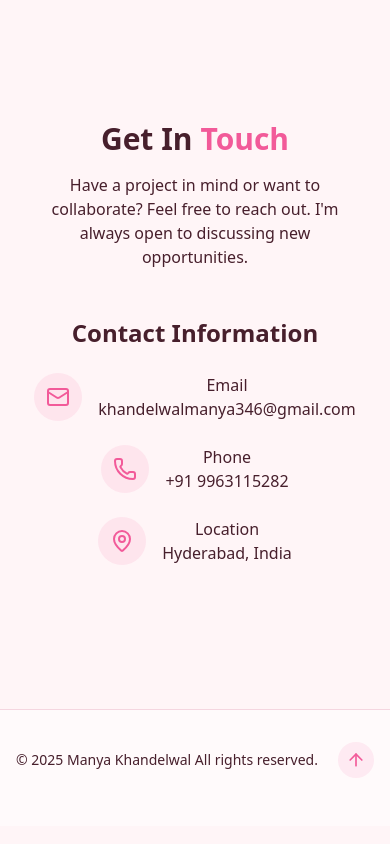
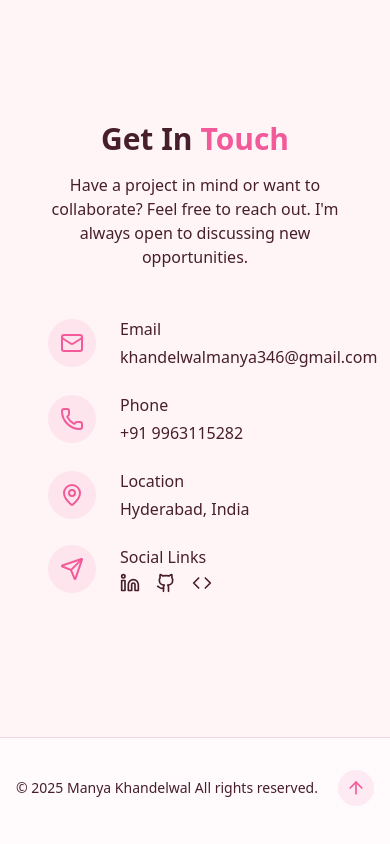
Before and after one commit to manya346/manya-khandelwal-portfolio, a React (Vite) app: page / in a window 390 px wide. Shown: the part 8319-9163 px from the top of the page. Built offline with nearby package versions, Linux system fonts and the light colour scheme.

Commit message:
feat: update contact section with new email, phone, and social links

```diff
--- a/src/components/ContactSection.jsx
+++ b/src/components/ContactSection.jsx
@@ -1,14 +1,12 @@
 import {
-  Instagram,
+  Code,
+  Github,
   Linkedin,
   Mail,
   MapPin,
   Phone,
   Send,
-  Twitch,
-  Twitter,
 } from "lucide-react";
-import { cn } from "@/lib/utils";
 import { useToast } from "@/hooks/use-toast";
 import { useState } from "react";
 
@@ -42,70 +40,98 @@ export const ContactSection = () => {
         </p>
 
         <div className="space-y-8 flex flex-col items-center">
-          <h3 className="text-2xl font-semibold mb-6 text-center">
+          {/* <h3 className="text-2xl font-semibold mb-6 text-center">
             {" "}
             Contact Information
-          </h3>
+          </h3> */}
 
-          <div className="space-y-6 flex flex-col items-center w-full">
-            <div className="flex items-start space-x-4 justify-center">
-              <div className="p-3 rounded-full bg-primary/10">
-                <Mail className="h-6 w-6 text-primary" />{" "}
+          <div className="grid gap-6 max-w-md mx-auto">
+            <div className="flex items-center space-x-6">
+              <div className="p-3 rounded-full bg-primary/10 w-12 h-12 flex items-center justify-center flex-shrink-0">
+                <Mail className="h-6 w-6 text-primary" />
               </div>
-              <div className="text-center">
-                <h4 className="font-medium"> Email</h4>
+              <div className="flex flex-col justify-center">
+                <div className="flex items-center space-x-2 mb-1">
+                  <h4 className="font-medium">Email</h4>
+                </div>
                 <a
-                  href="mailto:hello@gmail.com"
+                  href="mailto:khandelwalmanya346@gmail.com"
                   className="text-muted-foreground hover:text-primary transition-colors"
                 >
                   khandelwalmanya346@gmail.com
                 </a>
               </div>
             </div>
-            <div className="flex items-start space-x-4 justify-center">
-              <div className="p-3 rounded-full bg-primary/10">
-                <Phone className="h-6 w-6 text-primary" />{" "}
+
+            <div className="flex items-center space-x-6">
+              <div className="p-3 rounded-full bg-primary/10 w-12 h-12 flex items-center justify-center flex-shrink-0">
+                <Phone className="h-6 w-6 text-primary" />
               </div>
-              <div className="text-center">
-                <h4 className="font-medium"> Phone</h4>
+              <div className="flex flex-col justify-center">
+                <div className="flex items-center space-x-2 mb-1">
+                  <h4 className="font-medium">Phone</h4>
+                </div>
                 <a
-                  href="tel:+11234567890"
+                  href="tel:+919963115282"
                   className="text-muted-foreground hover:text-primary transition-colors"
                 >
                   +91 9963115282
                 </a>
               </div>
             </div>
-            <div className="flex items-start space-x-4 justify-center">
-              <div className="p-3 rounded-full bg-primary/10">
-                <MapPin className="h-6 w-6 text-primary" />{" "}
+
+            <div className="flex items-center space-x-6">
+              <div className="p-3 rounded-full bg-primary/10 w-12 h-12 flex items-center justify-center flex-shrink-0">
+                <MapPin className="h-6 w-6 text-primary" />
               </div>
-              <div className="text-center">
-                <h4 className="font-medium"> Location</h4>
-                <a className="text-muted-foreground hover:text-primary transition-colors">
-                  Hyderabad, India
-                </a>
+              <div className="flex flex-col justify-center">
+                <div className="flex items-center space-x-2 mb-1">
+                  <h4 className="font-medium">Location</h4>
+                </div>
+                <span className="text-muted-foreground">Hyderabad, India</span>
+              </div>
+            </div>
+
+            <div className="flex items-center space-x-6">
+              <div className="p-3 rounded-full bg-primary/10 w-12 h-12 flex items-center justify-center flex-shrink-0">
+                <Send className="h-6 w-6 text-primary" />
+              </div>
+              <div className="flex flex-col justify-center">
+                <div className="flex items-center space-x-2 mb-1">
+                  <h4 className="font-medium">Social Links</h4>
+                </div>
+                <div className="flex items-center space-x-4">
+                  <a
+                    href="https://www.linkedin.com/in/manya-khandelwal-103b01283/"
+                    target="_blank"
+                    rel="noopener noreferrer"
+                    className="text-muted-foreground hover:text-primary transition-colors"
+                    aria-label="LinkedIn"
+                  >
+                    <Linkedin className="h-5 w-5" />
+                  </a>
+                  <a
+                    href="https://github.com/manya346"
+                    target="_blank"
+                    rel="noopener noreferrer"
+                    className="text-muted-foreground hover:text-primary transition-colors"
+                    aria-label="GitHub"
+                  >
+                    <Github className="h-5 w-5" />
+                  </a>
+                  <a
+                    href="https://leetcode.com/manya346/"
+                    target="_blank"
+                    rel="noopener noreferrer"
+                    className="text-muted-foreground hover:text-primary transition-colors"
+                    aria-label="LeetCode"
+                  >
+                    <Code className="h-5 w-5" />
+                  </a>
+                </div>
               </div>
             </div>
           </div>
-
-          {/* <div className="pt-8">
-              <h4 className="font-medium mb-4"> Connect With Me</h4>
-              <div className="flex space-x-4 justify-center">
-                <a href="#" target="_blank">
-                  <Linkedin />
-                </a>
-                <a href="#" target="_blank">
-                  <Twitter />
-                </a>
-                <a href="#" target="_blank">
-                  <Instagram />
-                </a>
-                <a href="#" target="_blank">
-                  <Twitch />
-                </a>
-              </div>
-            </div> */}
         </div>
       </div>
     </section>
```
